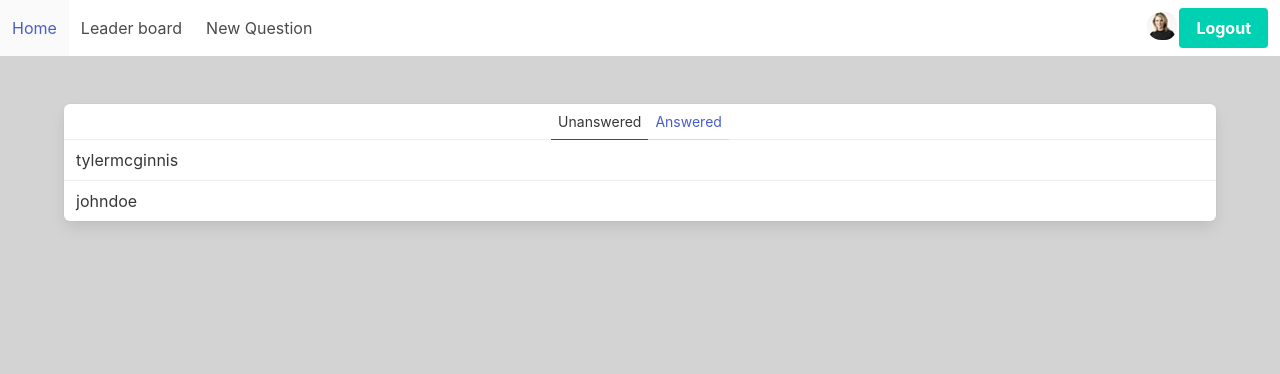
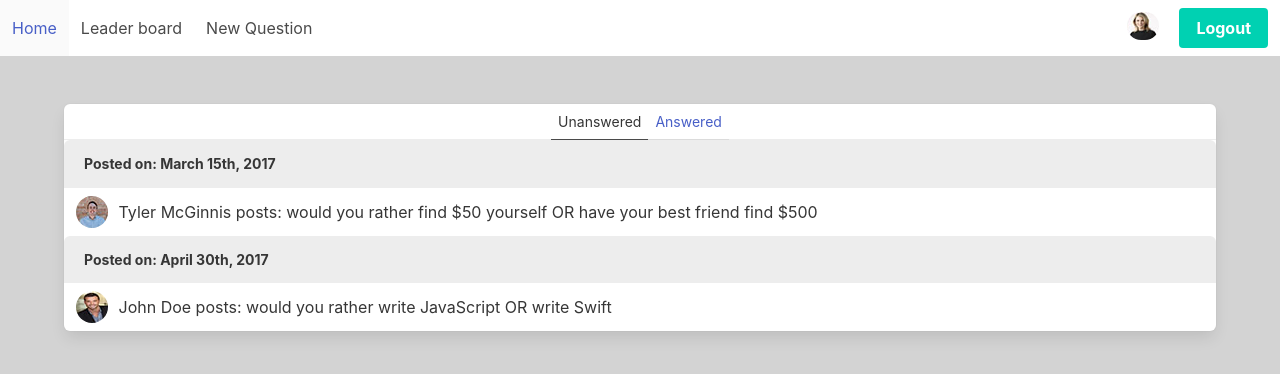
Before and after one commit to DKulan/WouldYouRatherApp, a React (Create React App) app: page /login in a window 1280 px wide. Both pictures are taken after a click on the button "Login". Shown: the top 374 px of the page. Built offline with nearby package versions, Linux system fonts and the light colour scheme.

Commit message:
display correct list for unanswered and answered.

```diff
--- a/package.json
+++ b/package.json
@@ -4,6 +4,7 @@
   "private": true,
   "dependencies": {
     "bulma": "^0.7.5",
+    "moment": "^2.24.0",
     "node-sass": "^4.12.0",
     "react": "^16.8.6",
     "react-dom": "^16.8.6",
--- a/src/components/HomePage.js
+++ b/src/components/HomePage.js
@@ -2,6 +2,7 @@ import React from 'react'
 import {connect} from 'react-redux'
 import NavBar from './NavBar'
 import Question from './Question'
+import moment from 'moment'
 
 
 class HomePage extends React.Component {
@@ -45,17 +46,33 @@ class HomePage extends React.Component {
                                     {
                                         !tab
                                             ? this.props.sortedUnanswered.map((question) => (
+                                                <div>
+                                                    <div className="panel-heading">
+                                                        <p className="small-heading-text">Posted
+                                                            on: {moment(question.timestamp).format('MMMM Do, YYYY')}</p>
+                                                    </div>
+                                                    <a className="panel-block">
                                                         <Question
                                                             question={question}
                                                             key={question.id}
                                                         />
+                                                    </a>
+                                                </div>
                                             ))
                                             : this.props.sortedAnswered.map((question) => (
+                                                <div>
+                                                    <div className="panel-heading">
+                                                        <p className="small-heading-text">Posted
+                                                            on: {moment(question.timestamp).format('MMMM Do, YYYY')}</p>
+                                                    </div>
+                                                    <a className="panel-block">
                                                         <Question
                                                             question={question}
                                                             answer={authedUser.answers[question.id]}
                                                             key={question.id}
                                                         />
+                                                    </a>
+                                                </div>
                                             ))
                                     }
                                 </nav>
@@ -68,7 +85,7 @@ class HomePage extends React.Component {
     }
 }
 
-const mapStateToProps = ({questions, authedUser}) => {
+const mapStateToProps = ({questions, authedUser, users}) => {
     const answered = []
     const unanswered = []
 
--- a/src/components/NavBar.js
+++ b/src/components/NavBar.js
@@ -20,10 +20,10 @@ const NavBar = (props) => {
 
                 <div className="navbar-end">
                     <div className="navbar-item">
-                        <figure className="image is-32x32">
-                            <img className="is-rounded padding-right image is-32x32" src={props.avatarURL}/>
-                        </figure>
-                        <div className="buttons">
+                        <div className="image is-32x32">
+                            <img className="is-rounded image is-32x32" src={props.avatarURL}/>
+                        </div>
+                        <div className="buttons left-margin">
                             <Link
                                 to={'/login'}
                                 className="button is-primary"
--- a/src/components/Question.js
+++ b/src/components/Question.js
@@ -1,10 +1,40 @@
 import React from 'react'
+import {connect} from 'react-redux'
 
 
 const Question = (props) => (
-    <a className="panel-block">
-        {props.question.author}
-    </a>
+    <React.Fragment>
+        <span className="panel-icon image is-32x32">
+            <img
+                className="is-rounded"
+                src={props.userDetails.avatarURL}
+            />
+        </span>
+        <h1>{props.userDetails.name} posts: would you
+            rather {props.userDetails.optionOne.text} OR {props.userDetails.optionTwo.text}</h1>
+    </React.Fragment>
 )
 
-export default Question
+const mapStateToProps = ({users}, {question}) => {
+    let userDetails = {}
+
+    Object.keys(users).map((key) => users[key]).filter((user) => {
+        if (question.author.includes(user.id)) {
+            userDetails = {
+                avatarURL: user.avatarURL,
+                name: user.name
+            }
+        }
+    })
+
+    return {
+        userDetails: {
+            name: userDetails.name,
+            avatarURL: Object.values(userDetails.avatarURL),
+            optionOne: question.optionOne,
+            optionTwo: question.optionTwo
+        }
+    }
+}
+
+export default connect(mapStateToProps)(Question)
--- a/src/styles/styles.scss
+++ b/src/styles/styles.scss
@@ -6,12 +6,16 @@
 @import "~bulma/sass/components/_all.sass";
 @import "~bulma/sass/form/_all.sass";
 
-.padding-right {
-  padding-right: 2px;
+html {
+  background-color: lightgrey;
 }
 
-html {
-  background-color: lightgrey;
+.small-heading-text {
+  font-size: 14px;
+}
+
+.left-margin {
+  margin-left: 20px;
 }
 
 .homepage-list {
```
Also changed, not shown: 1 other file (tests, documents, lock files or other folders). Lines whose indentation alone changed are shown as unchanged.
